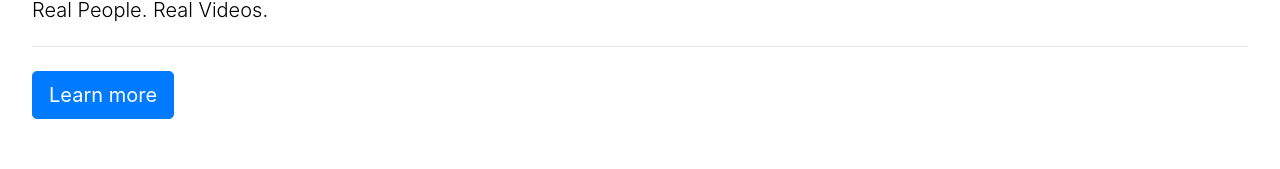
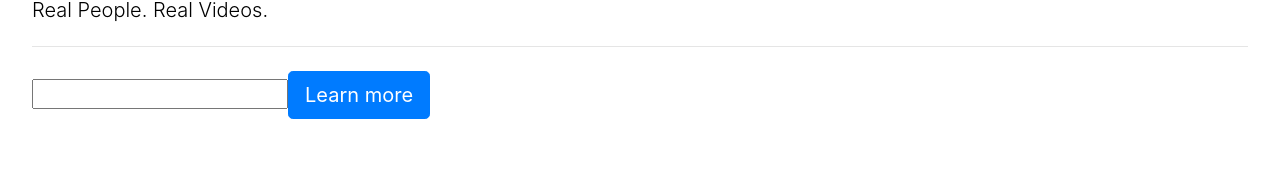
Before and after one commit to AndrewbHall96/tik-tok-employee-directory, a React (Create React App) app: page / in a window 1280 px wide. Shown: the part 141-310 px from the top of the page. Built offline with nearby package versions, Linux system fonts and the light colour scheme.

Commit message:
added input element and creating search.filter

```diff
--- a/src/components/Jumbotron.js
+++ b/src/components/Jumbotron.js
@@ -8,10 +8,12 @@ function Jumbotron() {
                 <h1 className="display-4">Search Creators</h1>
                 <h2 className="lead">Real People. Real Videos.</h2>
                 <hr className="my-4" />
-                <a className="btn btn-primary btn-lg" href="#" role="button">Learn more</a>
+                <input type="text" />
+                <button className="btn btn-primary btn-lg" role="button" onclick="searchCreators()">Learn more</button>
             </div>
 
     );
 }
 
+
 export default Jumbotron;
```
